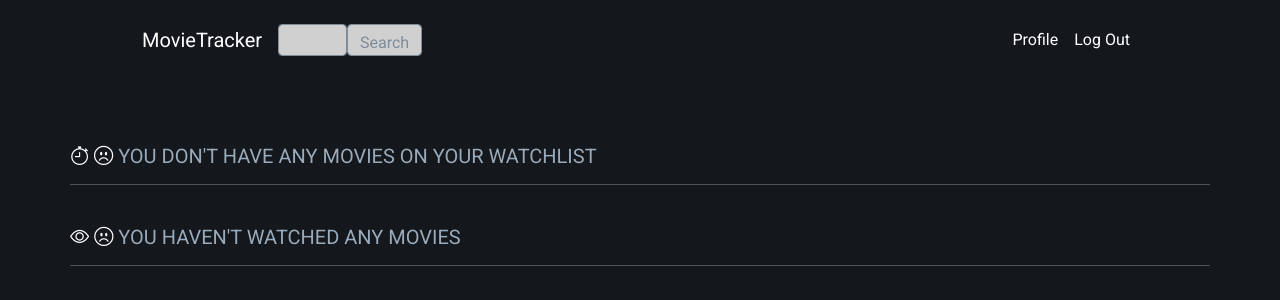
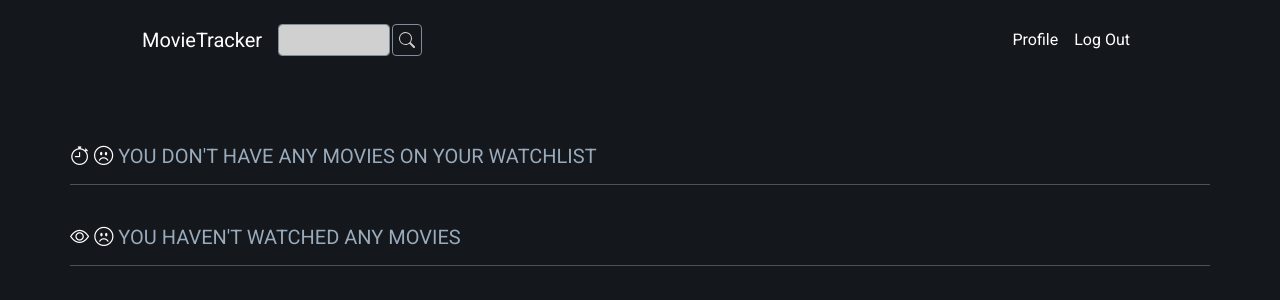
Before and after one commit to raluca-curt/movietracker-app, a Flask app: page /profile/ in a window 1280 px wide. Shown: the top 300 px of the page. Run offline with Flask 3, Linux system fonts and the light colour scheme; the visitor is signed in with stand-in values (Sample User, id 1); data that the repository does not hold is empty.

Commit message:
Additional style updates

```diff
--- a/forms.py
+++ b/forms.py
@@ -24,4 +24,4 @@ class LoginForm(FlaskForm):
 #Create class for search
 class SearchForm(FlaskForm):
     searched = StringField('Searched', validators=[InputRequired()])
-    submit_search = SubmitField('Search')
+    submit_search = SubmitField('')
--- a/static/styles.css
+++ b/static/styles.css
@@ -66,13 +66,25 @@ a.nav-link:active {
     height: 2rem;
     opacity: .8;
     max-width: 9rem;
+    position: relative;
 }
 
-#search .btn {
+#submit_search {
     padding: .375rem .75rem;
     width: 2rem;
-    background-color: var(--secondary-bg-color);
+    background: url(/static/images/search.svg);
+    margin-left: .1rem;
+    background-repeat: no-repeat;
+    background-position-x: center;
+    background-position-y: center;
+}
 
+#submit_search:hover{
+    cursor: pointer;
+}
+
+#search::after:hover {
+    cursor: pointer;
 }
 
 #search .bi {
@@ -332,8 +344,8 @@ i {
     box-shadow: none;
 }
 
-/* Account */
-#account-card {
+/* Profile */
+#profile-card {
     max-height: 9rem;
     max-width: 6rem;
     height: 100%;
@@ -343,7 +355,7 @@ i {
     font-size: 1.2rem;
 }
 
-.row p {
+.col p.h5 {
     text-transform: uppercase;
     /* font-size: 1.2rem; */
     font-weight: 300;
--- a/templates/layout.html
+++ b/templates/layout.html
@@ -37,7 +37,7 @@
                     </button>
                     <div class="collapse navbar-collapse" id="navbar">
                             <ul class="navbar-nav me-auto my-2 align-items-center">
-                                <form action="{{ url_for('list') }}" method="post" class="d-flex" id="search">
+                                <form action="{{ url_for('list') }}" method="post" class="d-flex me-sm-auto" id="search">
                                     {{ form_searched.hidden_tag() }}
                                    <!-- Display search -->
                                     {{ form_searched.searched(class="form-control") }}
--- a/templates/profile.html
+++ b/templates/profile.html
@@ -13,14 +13,14 @@
                 <div class="col p-0">
                     {% if watchlist_length > 0 %}
                         {% if watchlist_list_length == 1 %}
-                            <p class="h5 text-start"><i class="bi bi-stopwatch-fill -on" id="watchlist"></i> You want to see {{ watchlist_length }} movie</p>
+                            <p class="h5 text-start"><i class="bi bi-stopwatch-fill -on" id="watchlist-icon"></i> You want to see {{ watchlist_length }} movie</p>
                         {% else %}
                             <p class="h5 text-start"><i class="bi bi-stopwatch-fill -on" id="watchlist"></i> You want to see {{ watchlist_length }} movies</p>
                         {% endif %}
                         <hr>
                         <div class="container-fluid d-flex flex-row flex-wrap justify-content-start" id="cards">
                             {% for movie in watchlist_list %}
-                                <a class="card d-flex mb-4 me-1" href="{{ url_for('search', movie_id=movie['imdbID']) }}" id="account-card">
+                                <a class="card d-flex mb-4 me-1" href="{{ url_for('search', movie_id=movie['imdbID']) }}" id="profile-card">
                                     {% if movie['Poster'] == 'N/A' %}
                                     <img src="https://via.placeholder.com/150"  alt="movie-poster-placeholder">
                                     {% else %}
@@ -48,7 +48,7 @@
                         <hr>
                         <div class="container-fluid d-flex flex-row flex-wrap justify-content-start" id="cards">
                             {% for movie in watched_list %}
-                                <a class="card d-flex mb-4 me-1" href="{{ url_for('search', movie_id=movie['imdbID']) }}" id="account-card">
+                                <a class="card d-flex mb-4 me-1" href="{{ url_for('search', movie_id=movie['imdbID']) }}" id="profile-card">
                                     {% if movie['Poster'] == 'N/A' %}
                                     <img src="https://via.placeholder.com/150"  alt="movie-poster-placeholder">
                                     {% else %}
@@ -76,7 +76,7 @@
                         <hr>
                         <div class="container-fluid d-flex flex-row flex-wrap justify-content-start" id="cards">
                             {% for movie in liked_list %}
-                                <a class="card d-flex mb-4 me-1" href="{{ url_for('search', movie_id=movie['imdbID']) }}" id="account-card">
+                                <a class="card d-flex mb-4 me-1" href="{{ url_for('search', movie_id=movie['imdbID']) }}" id="profile-card">
                                     {% if movie['Poster'] == 'N/A' %}
                                     <img src="https://via.placeholder.com/150"  alt="movie-poster-placeholder">
                                     {% else %}
```
Also changed, not shown: static/images/search.svg (added).
